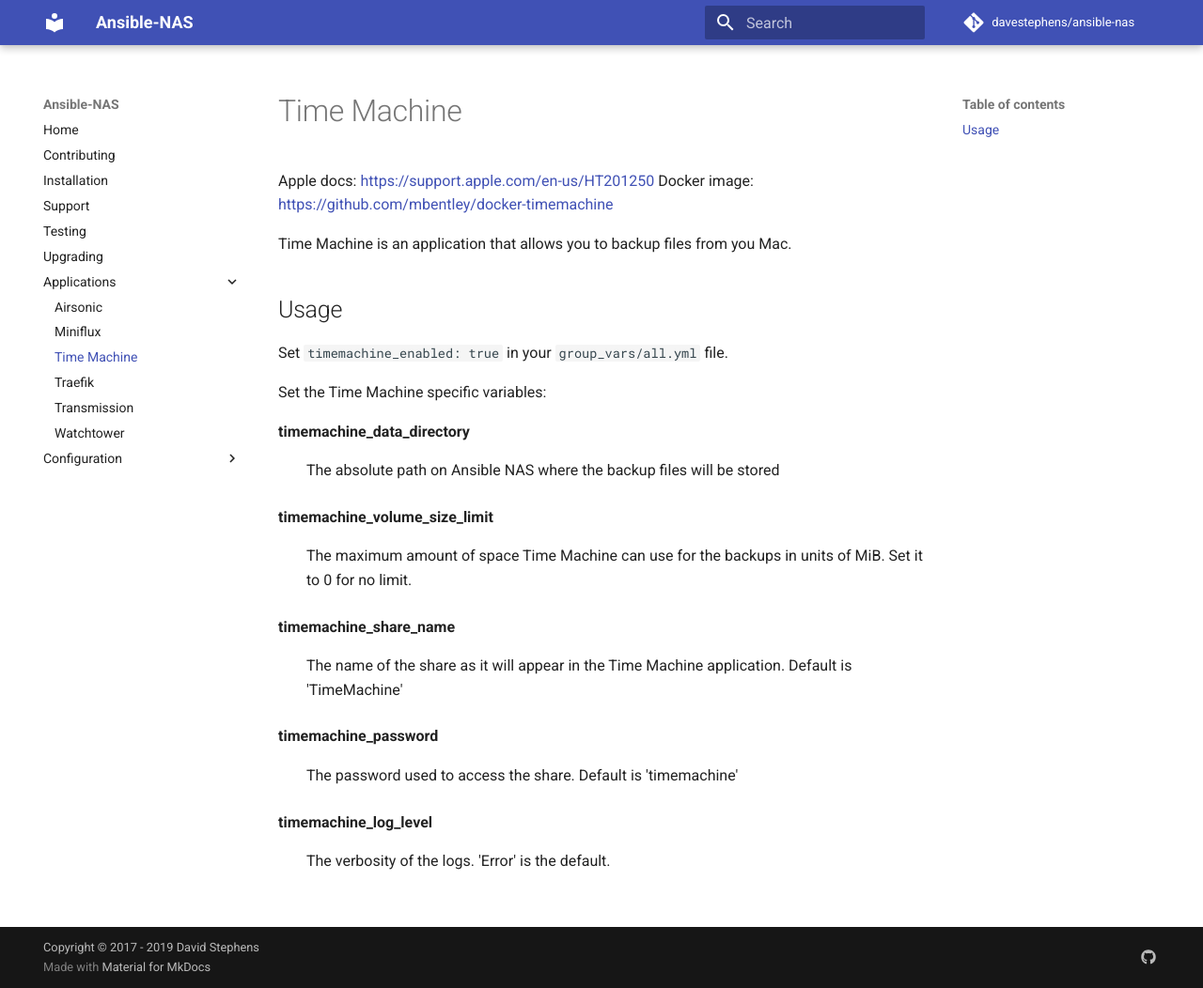
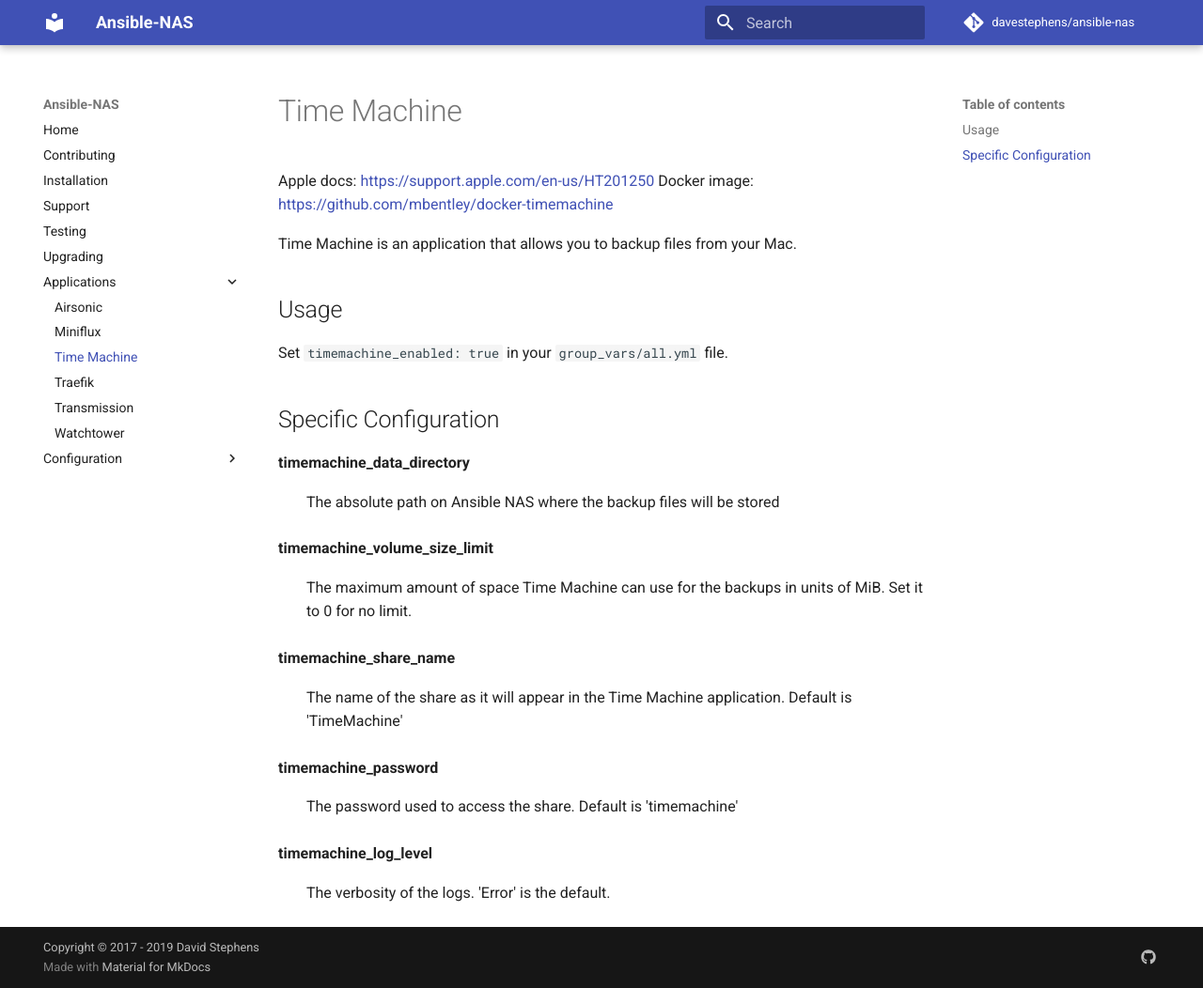
Before and after one commit to davestephens/ansible-nas, an MkDocs documentation site: the page built from docs/applications/timemachine.md, in a window 1280 px wide and 1052 px high. Shown: the whole window at 94% size. Built offline with MkDocs 1.6.1 and Material for MkDocs 9.7.7, drawn with Linux system fonts in a browser that asks for light colours; comment, search, counter and statistics services are not loaded.

Commit message:
Make consistent with existing style
- Update timemachine docs
- Update timemachine_data_directory
- Remove unnecesary mDNS port
- Use latest tag on image

```diff
--- a/docs/applications/timemachine.md
+++ b/docs/applications/timemachine.md
@@ -3,13 +3,13 @@
 Apple docs: [https://support.apple.com/en-us/HT201250](https://support.apple.com/en-us/HT201250)
 Docker image: [https://github.com/mbentley/docker-timemachine](https://github.com/mbentley/docker-timemachine)
 
-Time Machine is an application that allows you to backup files from you Mac.
+Time Machine is an application that allows you to backup files from your Mac.
 
 ## Usage
 
 Set `timemachine_enabled: true` in your `group_vars/all.yml` file.
 
-Set the Time Machine specific variables:
+## Specific Configuration
 
 <dl>
   <dt><strong>timemachine_data_directory</strong></dt>
```
Also changed, not shown: 3 other files.
